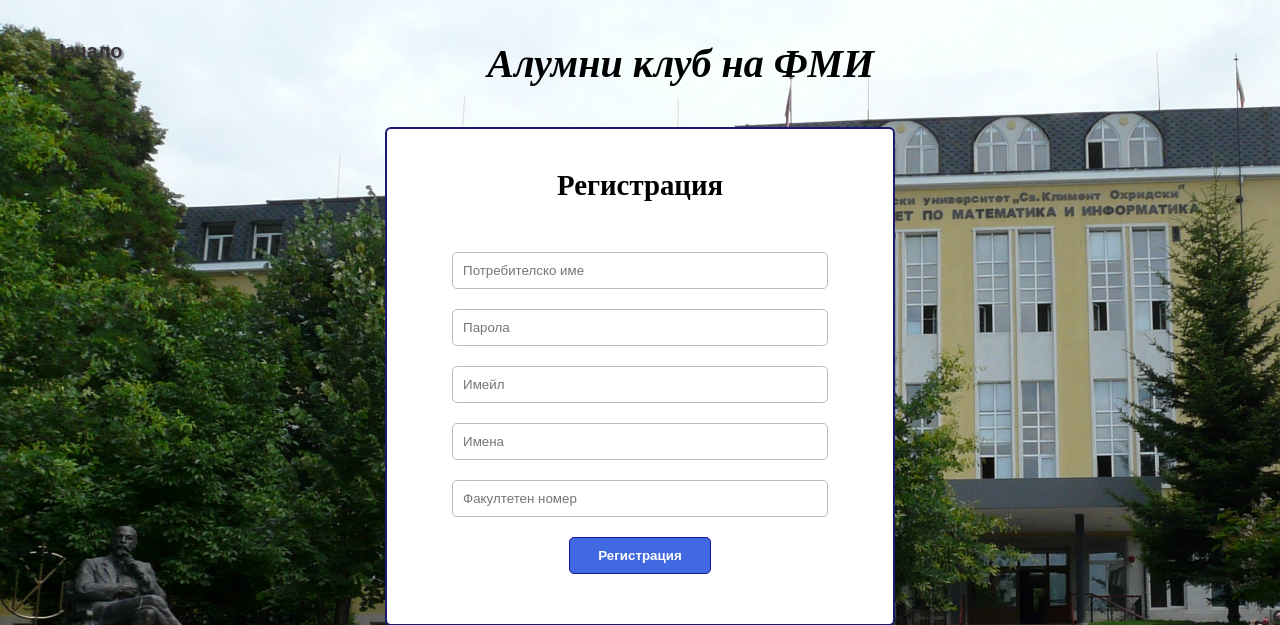
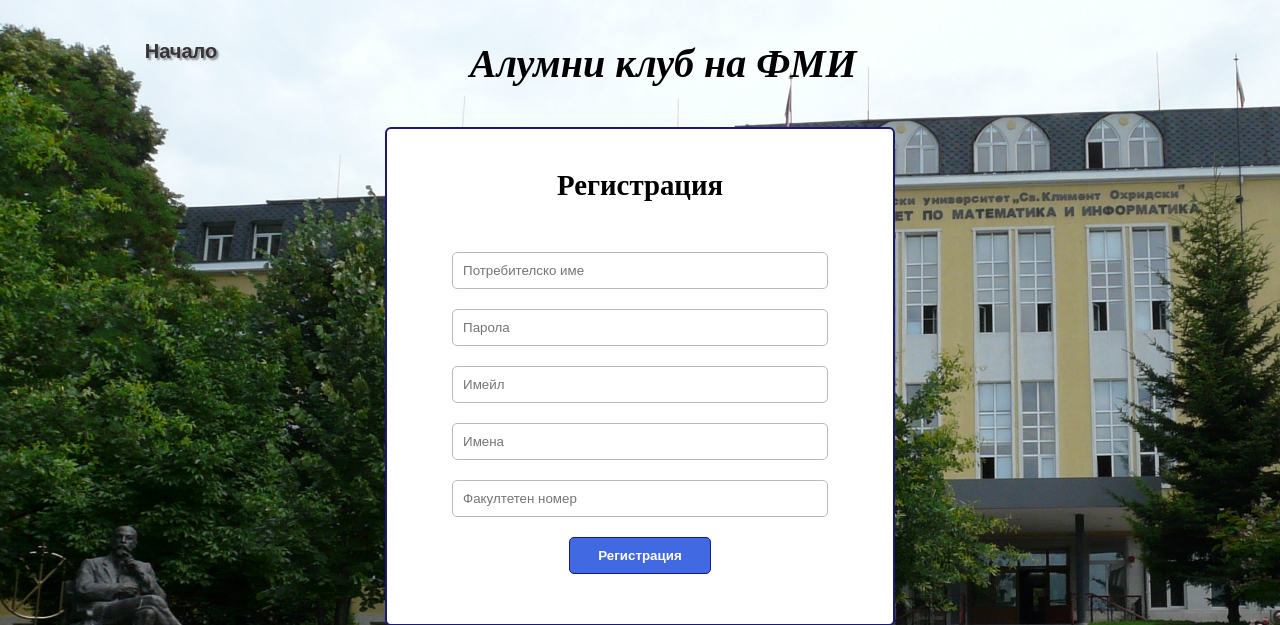
Before and after one commit to silviaDeyanova/WEB-project, a PHP site: page /front-end/register/register.html in a window 1280 px wide. Shown: the top 625 px of the page. Run offline with PHP 8.4, Linux system fonts and the light colour scheme.

```diff
--- a/front-end/register/css/style.css
+++ b/front-end/register/css/style.css
@@ -105,7 +105,7 @@ input:focus {
   font-family: Arial, Helvetica, sans-serif;
   color: rgb(55, 50, 55);
   text-shadow: 2px 2px 2px #0000006e;
-  margin-left: 35px;
+  margin-left: 150%;
   padding: 7px;
 }
 
```
